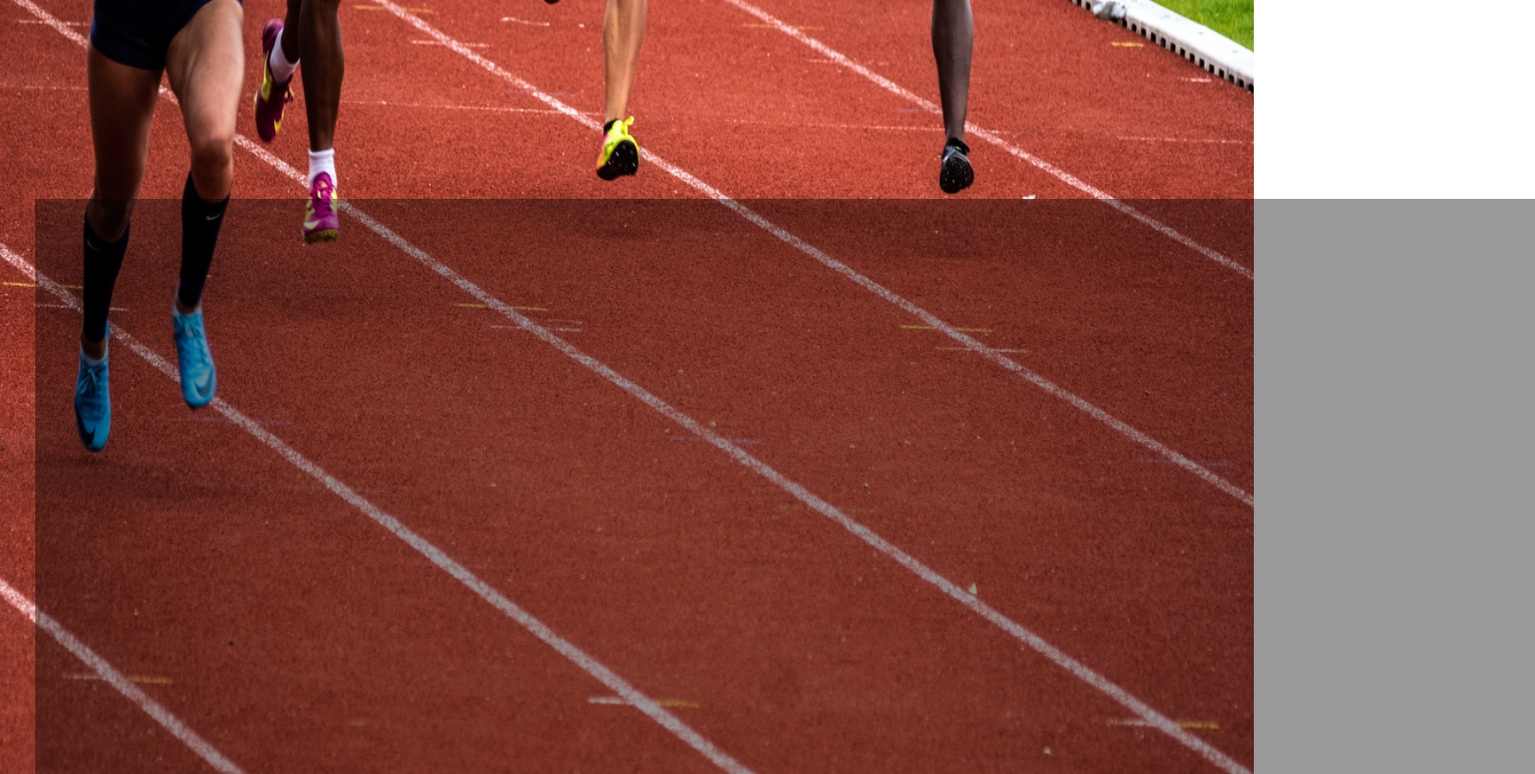
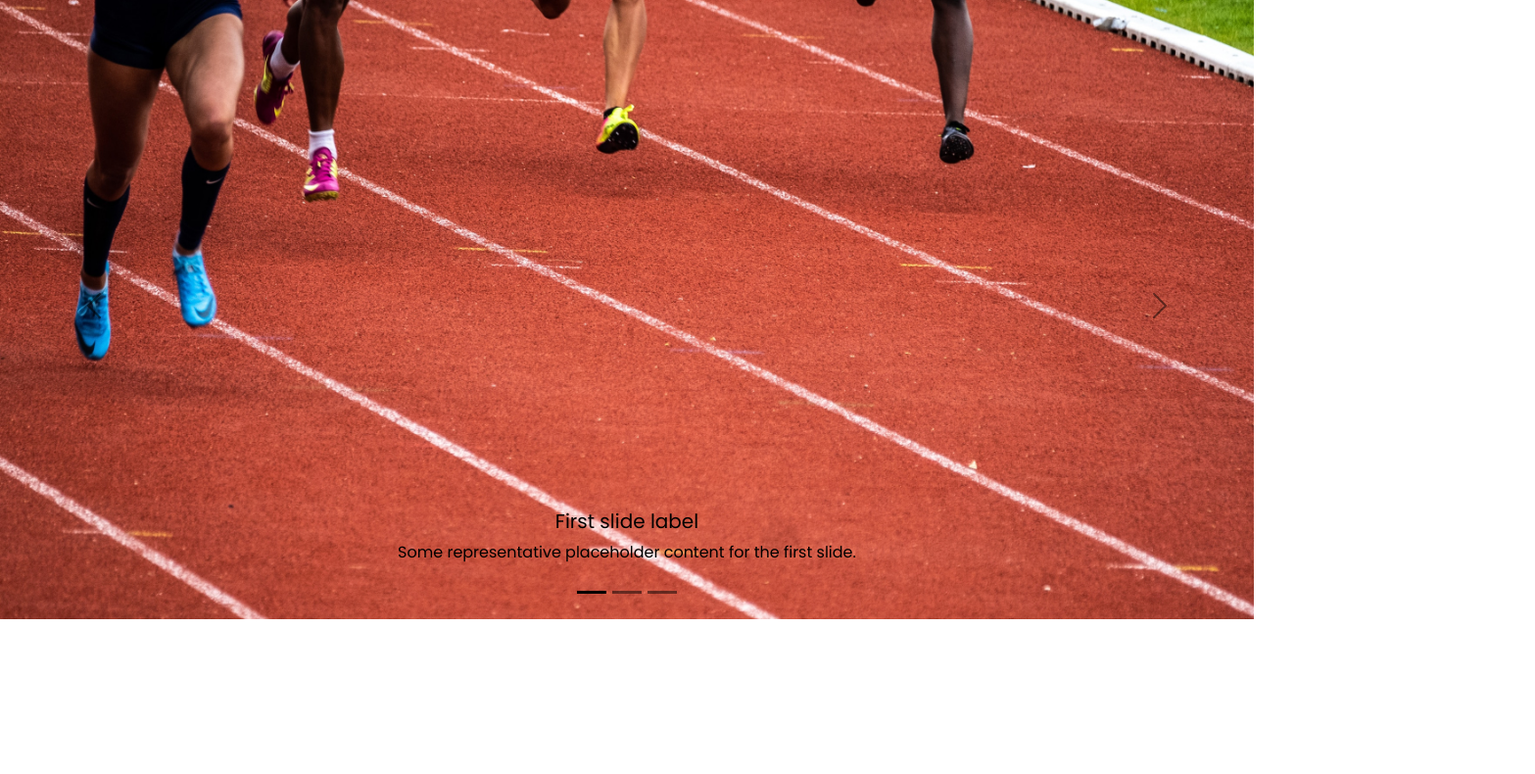
Before and after one commit to Ensify/DrAntiDope, a plain HTML site: page main/home.html in a window 1280 px wide. Shown: the part 102-892 px from the top of the page at 98% size, 1567 px wide, since content can reach past the window. After the commit the page ends 800 px from the top, so only its background shows below. Drawn offline with nearby package versions, Linux system fonts and the light colour scheme.

Commit message:
carousel added

```diff
--- a/main/css/home.css
+++ b/main/css/home.css
@@ -23,3 +23,7 @@
           transform: scale(1.6, 1.15);
 }
 /*# sourceMappingURL=home.css.map */
+
+.slide1{
+   height:40rem;
+}
--- a/main/home.html
+++ b/main/home.html
@@ -5,6 +5,9 @@
     <meta http-equiv="X-UA-Compatible" content="IE=edge">
     <meta name="viewport" content="width=device-width, initial-scale=1.0">
     <title>Dr~Dope</title>
+
+    <link href="https://cdn.jsdelivr.net/npm/bootstrap@5.0.2/dist/css/bootstrap.min.css" rel="stylesheet" integrity="sha384-EVSTQN3/azprG1Anm3QDgpJLIm9Nao0Yz1ztcQTwFspd3yD65VohhpuuCOmLASjC" crossorigin="anonymous">
+<script src="https://cdn.jsdelivr.net/npm/bootstrap@5.0.2/dist/js/bootstrap.bundle.min.js" integrity="sha384-MrcW6ZMFYlzcLA8Nl+NtUVF0sA7MsXsP1UyJoMp4YLEuNSfAP+JcXn/tWtIaxVXM" crossorigin="anonymous"></script>
     <link rel="stylesheet" href="css/main.css">
     <link rel="stylesheet" href="css/home.css">
 
@@ -31,13 +34,43 @@
         </div>
     </div>
 
-    <section class="hero">
-        <div class="container">
-            <div class="img-effect-box">
-                <img class = "hero-img" src="images/Heroimg.jpg" alt="athletes in a track">
-                <img src="images/heroblur.svg" alt="blur effect" class="hero-blur">
+    <div id="carouselExampleDark" class="carousel carousel-dark slide" data-bs-ride="carousel">
+        <div class="carousel-indicators">
+          <button type="button" data-bs-target="#carouselExampleDark" data-bs-slide-to="0" class="active" aria-current="true" aria-label="Slide 1"></button>
+          <button type="button" data-bs-target="#carouselExampleDark" data-bs-slide-to="1" aria-label="Slide 2"></button>
+          <button type="button" data-bs-target="#carouselExampleDark" data-bs-slide-to="2" aria-label="Slide 3"></button>
+        </div>
+        <div class="carousel-inner">
+          <div class="carousel-item active" data-bs-interval="10000">
+            <img src="images/Heroimg.jpg" class="d-block w-100 slide1" alt="...">
+            <div class="carousel-caption d-none d-md-block">
+              <h5>First slide label</h5>
+              <p>Some representative placeholder content for the first slide.</p>
             </div>
+          </div>
+          <div class="carousel-item" data-bs-interval="2000">
+            <img src="..." class="d-block w-100" alt="...">
+            <div class="carousel-caption d-none d-md-block">
+              <h5>Second slide label</h5>
+              <p>Some representative placeholder content for the second slide.</p>
+            </div>
+          </div>
+          <div class="carousel-item">
+            <img src="..." class="d-block w-100" alt="...">
+            <div class="carousel-caption d-none d-md-block">
+              <h5>Third slide label</h5>
+              <p>Some representative placeholder content for the third slide.</p>
+            </div>
+          </div>
         </div>
-    </section>
+        <button class="carousel-control-prev" type="button" data-bs-target="#carouselExampleDark" data-bs-slide="prev">
+          <span class="carousel-control-prev-icon" aria-hidden="true"></span>
+          <span class="visually-hidden">Previous</span>
+        </button>
+        <button class="carousel-control-next" type="button" data-bs-target="#carouselExampleDark" data-bs-slide="next">
+          <span class="carousel-control-next-icon" aria-hidden="true"></span>
+          <span class="visually-hidden">Next</span>
+        </button>
+      </div>
 </body>
 </html>
```
